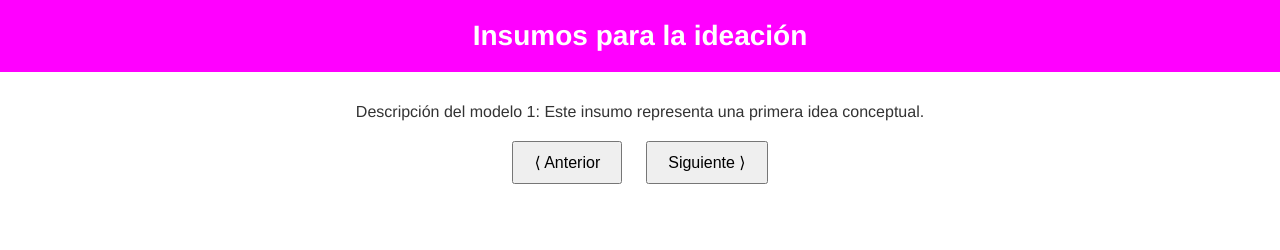
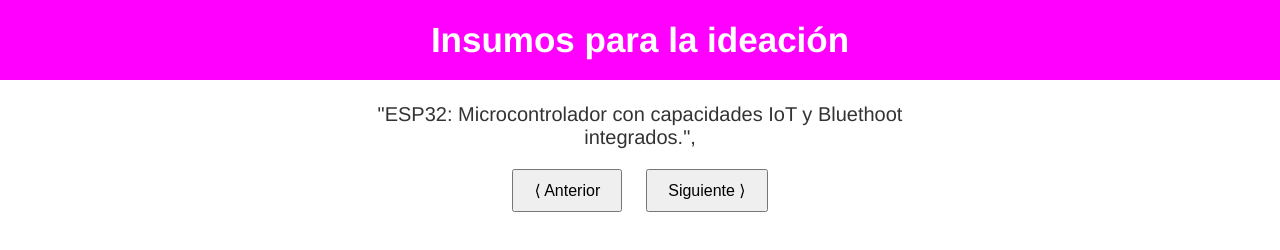
Before and after one commit to pixelitaa/InsumosParaLaIdeacion, a plain HTML site: page index.html in a window 1280 px wide. Drawn offline with nearby package versions, Linux system fonts and the light colour scheme.

Commit message:
Update index.html

```diff
--- a/index.html
+++ b/index.html
@@ -18,7 +18,7 @@
     color: white;
     font-family: Helvetica, sans-serif;
     font-weight: bold;
-    font-size: 28px;
+    font-size: 35px;
     text-align: center;
     padding: 20px 0;
     z-index: 1000;
@@ -42,11 +42,11 @@
     <div id="description" style="
       font-family: 'Helvetica Light', Helvetica, sans-serif;
       font-weight: 300;
-      font-size: 16px;
+      font-size: 20px;
       color: #333;
       margin-top: 15px;
     ">
-      Descripción del modelo 1: Este insumo representa una primera idea conceptual.
+      "ESP32: Microcontrolador con capacidades IoT y Bluethoot integrados.",
     </div>
 
     <!-- Controls -->
```
